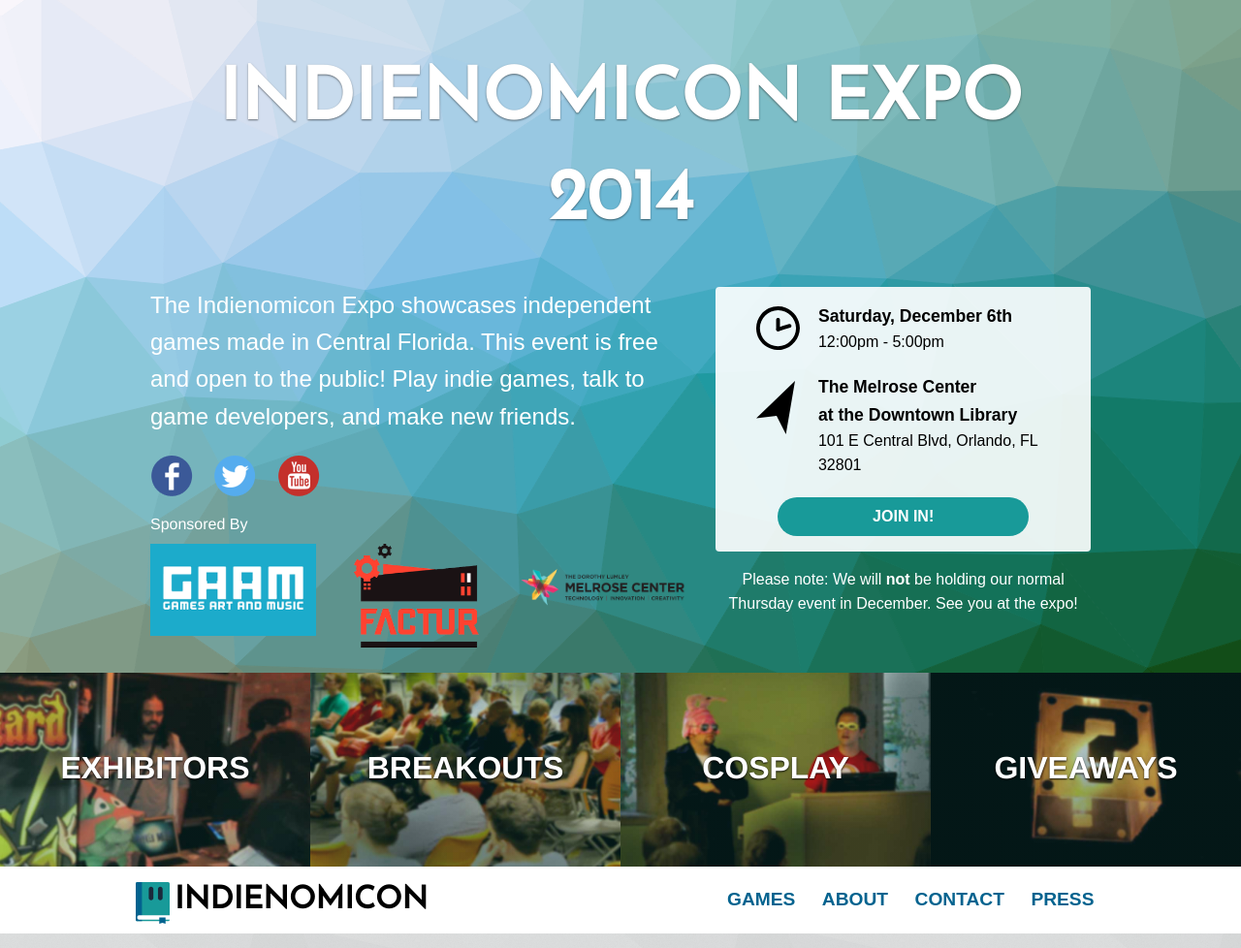
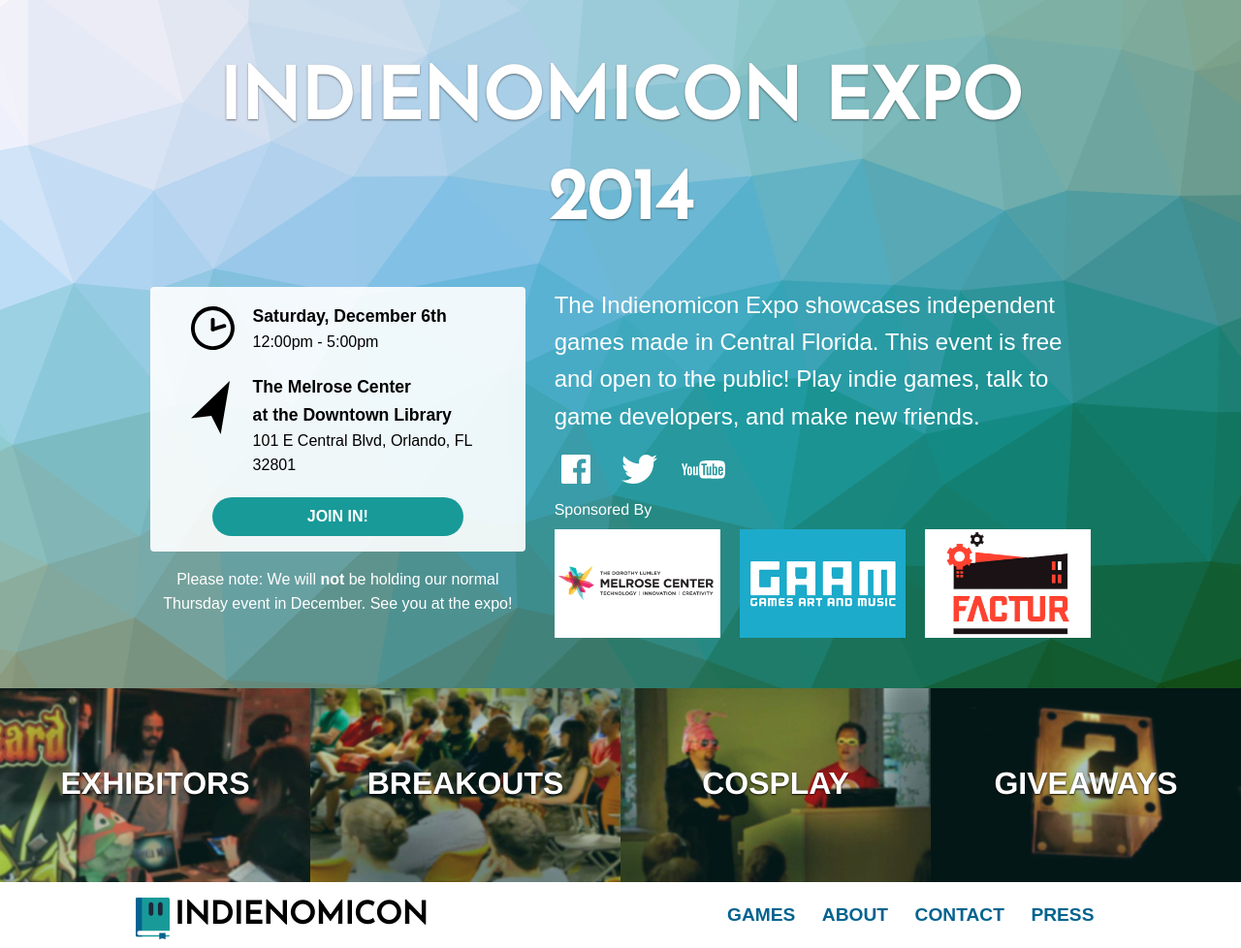
Before and after one commit to nickpettit/indienomicon, a PHP site: page / in a window 1280 px wide. Shown: the top 978 px of the page at 97% size. Run offline with PHP 8.4, Linux system fonts and the light colour scheme; some libraries are stand-ins or nearby versions; some web fonts are replaced.

Commit message:
Final tweaks before pushing live

```diff
--- a/css/app.css
+++ b/css/app.css
@@ -51,14 +51,16 @@
 .social a {
   display: block;
   width: 45px;
-  height: 45px;
+  height: 30px;
   text-indent: -2000px;
   background-repeat: no-repeat;
+  background-size: contain;
+  background-position: center center;
 }
 
-.facebook { background-image: url('../img/facebook.png'); }
-.twitter { background-image: url('../img/twitter.png'); }
-.youtube { background-image: url('../img/youtube.png'); }
+.facebook a { background-image: url('../img/social/facebook.svg'); }
+.twitter a { background-image: url('../img/social/twitter.svg'); }
+.youtube a { background-image: url('../img/social/youtube.svg'); }
 
 .next-event {
   color: #000;
--- a/css/expo.css
+++ b/css/expo.css
@@ -32,12 +32,6 @@
   font-size: 1em;
 }
 
-.expo-sponsors .logo-grid a {
-}
-
-.expo-sponsors .logo-grid img {
-  max-width: 100%;
-}
 
 .expo-features:after {
   content: " ";
@@ -161,7 +155,7 @@ RESPONSIVE STYLES
 @media only screen and (min-width: 64.063em) {
 
   .expo-hero {
-    padding: 1em 0 0 0;
+    padding: 1em 0 2em 0;
     min-height: 480px;
   }
 
--- a/index.php
+++ b/index.php
@@ -5,6 +5,14 @@
         <div class="small-12 columns">
           <h2 class="expo-header">Indienomicon Expo 2014</h2>
           <div class="row">
+            <div class="small-12 medium-5 columns">
+              <div class="next-event content-block">
+                <p class="event-date"><strong>Saturday, December 6th</strong><br>12:00pm - 5:00pm</p>
+                <p class="event-loc"><a href="https://www.google.com/maps/place/Melrose+Center+(Inside+of+Orlando+Public+Library)/@28.542464,-81.377149,17z/data=!3m1!4b1!4m2!3m1!1s0x88e77afc378b4f97:0x88eb726c5efaecd4" title="View on Google Maps" target="new"><strong>The Melrose Center <br>at the Downtown Library</strong><br>101 E Central Blvd, Orlando, FL 32801</a></p>
+                <a href="https://www.facebook.com/events/783183325098945/" class="btn event-btn">Join in!</a>
+              </div>
+              <p class="event-note">Please note: We will <strong>not</strong> be holding our normal Thursday event in December. See you at the expo!</p>
+            </div>
             <div class="small-12 medium-7 columns">
               <p class="expo-description">The Indienomicon Expo showcases independent games made in Central Florida. This event is free and open to the public! Play indie games, talk to game developers, and make new friends.</p>
               <ul class="social">
@@ -15,20 +23,13 @@
               <div class="expo-sponsors">
                 <h3>Sponsored By</h3>
                 <ul class="small-block-grid-3">
+                  <li><a href="http://tic.ocls.info/"><img src="img/expo/sponsors/sponsor_melrosecenter.png" alt="The Dorthy Lumley Melrose Center: Technology, Innovation, Creativity"></a></li>
                   <li><a href="http://gamesartandmusic.com/"><img src="img/expo/sponsors/sponsor_gaam.png" alt="GAAM: Games Art and Music"></a></li>
                   <li><a href="https://factur.org/"><img src="img/expo/sponsors/sponsor_factur.png" alt="Factur"></a></li>
-                  <li><a href="http://tic.ocls.info/"><img src="img/expo/sponsors/sponsor_melrosecenter.png" alt="The Dorthy Lumley Melrose Center: Technology, Innovation, Creativity"></a></li>
                 <ul>
               </div>
             </div>
-            <div class="small-12 medium-5 columns">
-              <div class="next-event content-block">
-                <p class="event-date"><strong>Saturday, December 6th</strong><br>12:00pm - 5:00pm</p>
-                <p class="event-loc"><a href="https://www.google.com/maps/place/Melrose+Center+(Inside+of+Orlando+Public+Library)/@28.542464,-81.377149,17z/data=!3m1!4b1!4m2!3m1!1s0x88e77afc378b4f97:0x88eb726c5efaecd4" title="View on Google Maps" target="new"><strong>The Melrose Center <br>at the Downtown Library</strong><br>101 E Central Blvd, Orlando, FL 32801</a></p>
-                <a href="https://www.facebook.com/events/783183325098945/" class="btn event-btn">Join in!</a>
-              </div>
-              <p class="event-note">Please note: We will <strong>not</strong> be holding our normal Thursday event in December. See you at the expo!</p>
-            </div>
+
           </div>
 
         </div>
```
Also changed, not shown: img/event-date-white.svg (deleted), img/event-loc-white.svg (deleted), img/expo/sponsors/sponsor_factur.png, img/expo/sponsors/sponsor_gaam.png, img/expo/sponsors/sponsor_melrosecenter.png, img/home_hero.jpg (deleted), img/social/facebook.png (renamed from img/facebook.png), img/social/facebook.svg (added), img/social/twitter.png (renamed from img/twitter.png), img/social/twitter.svg (added), img/social/youtube.png (renamed from img/youtube.png), img/social/youtube.svg (added), 2 other files.
